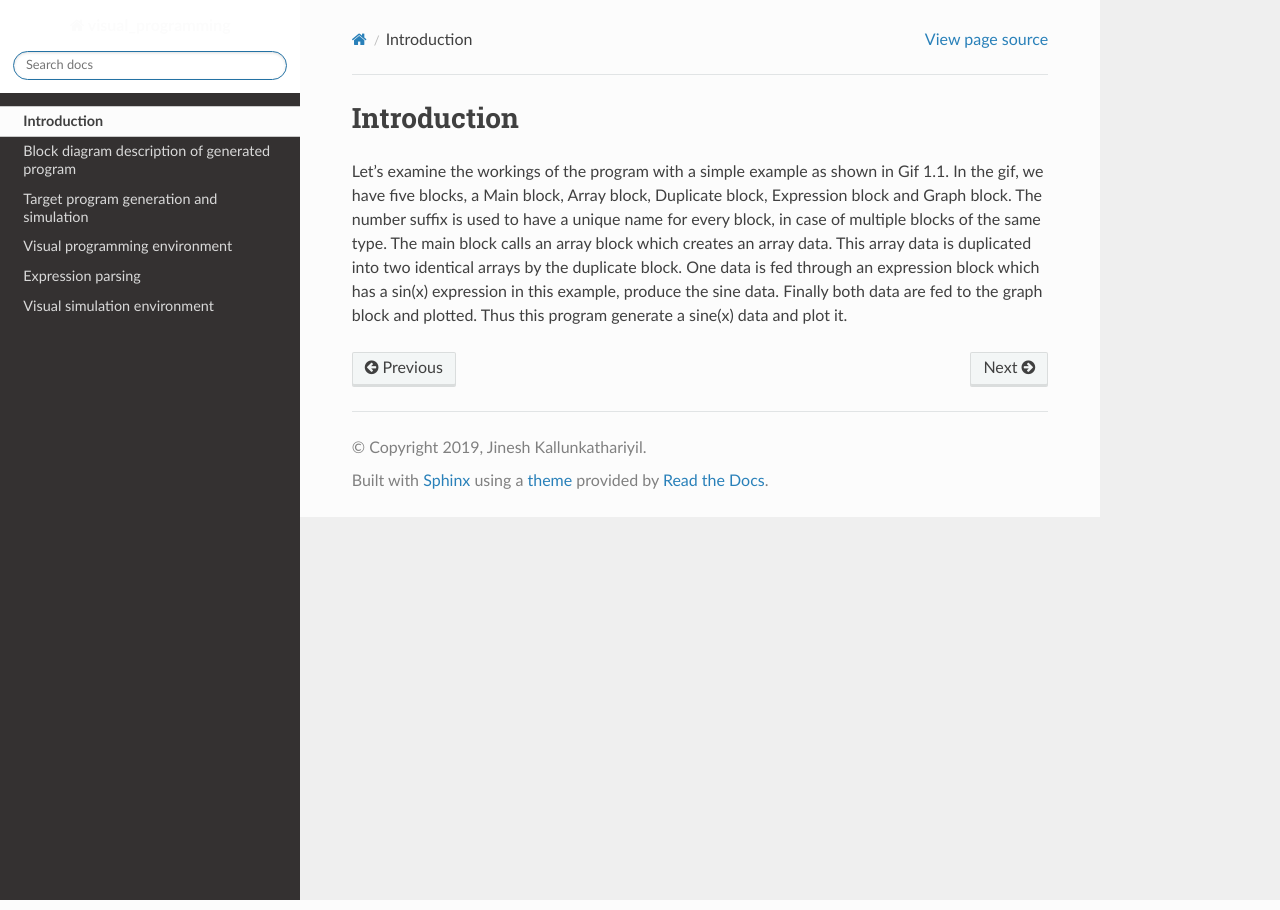
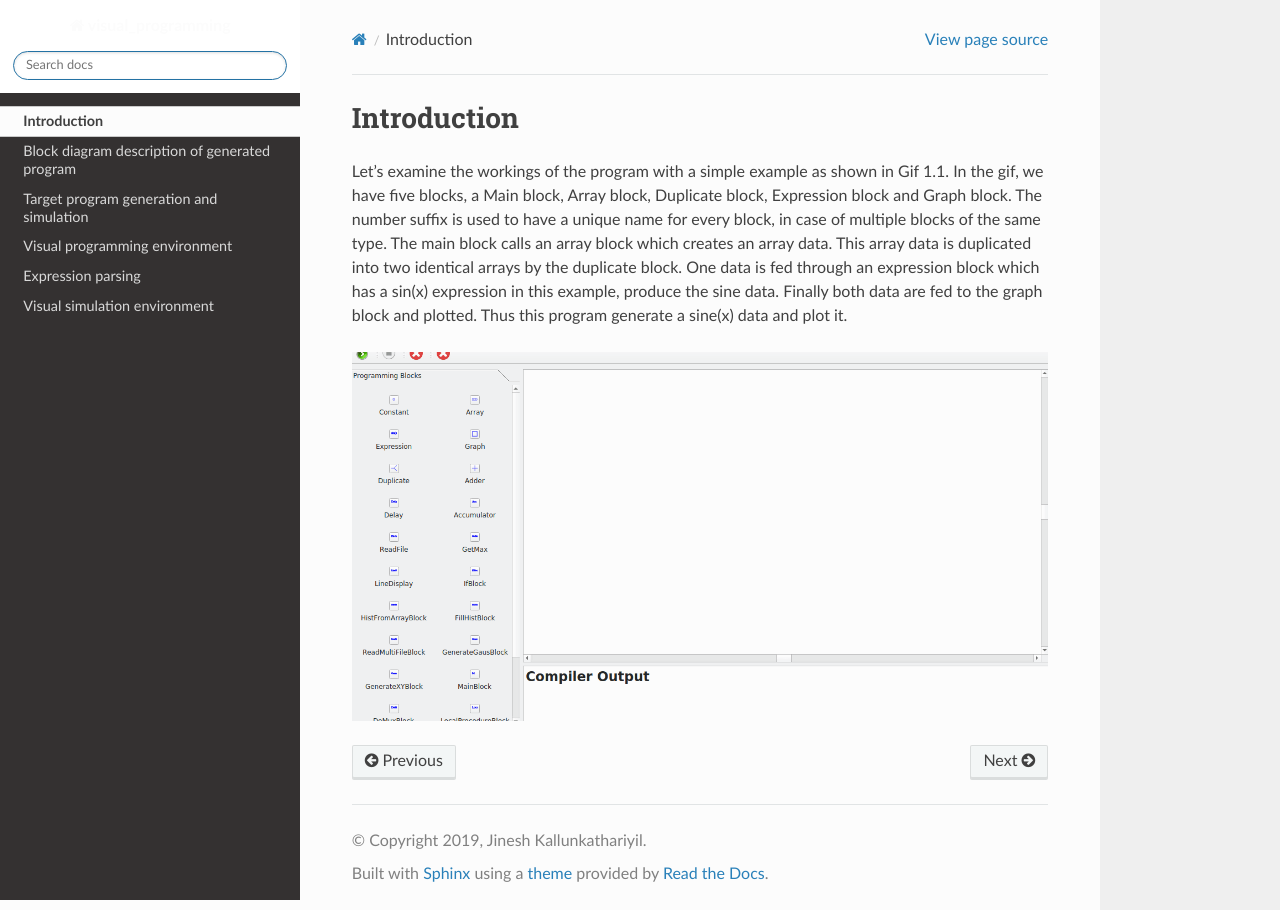
Before and after one commit to jkallu/vipro_docs, a Sphinx documentation site: the page built from source/intro.rst, in a window 1280 px wide. Built offline with Sphinx 7.4.7 and the Read the Docs theme 2.0.0, drawn with Linux system fonts in a browser that asks for light colours.

Commit message:
Update intro.rst

```diff
--- a/source/intro.rst
+++ b/source/intro.rst
@@ -4,3 +4,5 @@
 Introduction
 ************
 Let’s examine the workings of the program with a simple example as shown in Gif 1.1. In the gif, we have five blocks, a Main block, Array block, Duplicate block, Expression block and Graph block. The number suffix is used to have a unique name for every block, in case of multiple blocks of the same type. The main block calls an array block which creates an array data. This array data is duplicated into two identical arrays by the duplicate block. One data is fed through an expression block which has a sin(x) expression in this example, produce the sine data.  Finally both data are fed to the graph block and plotted. Thus this program generate a sine(x) data and plot it.
+
+.. image:: images/sine_graph_30fps.gif
```
